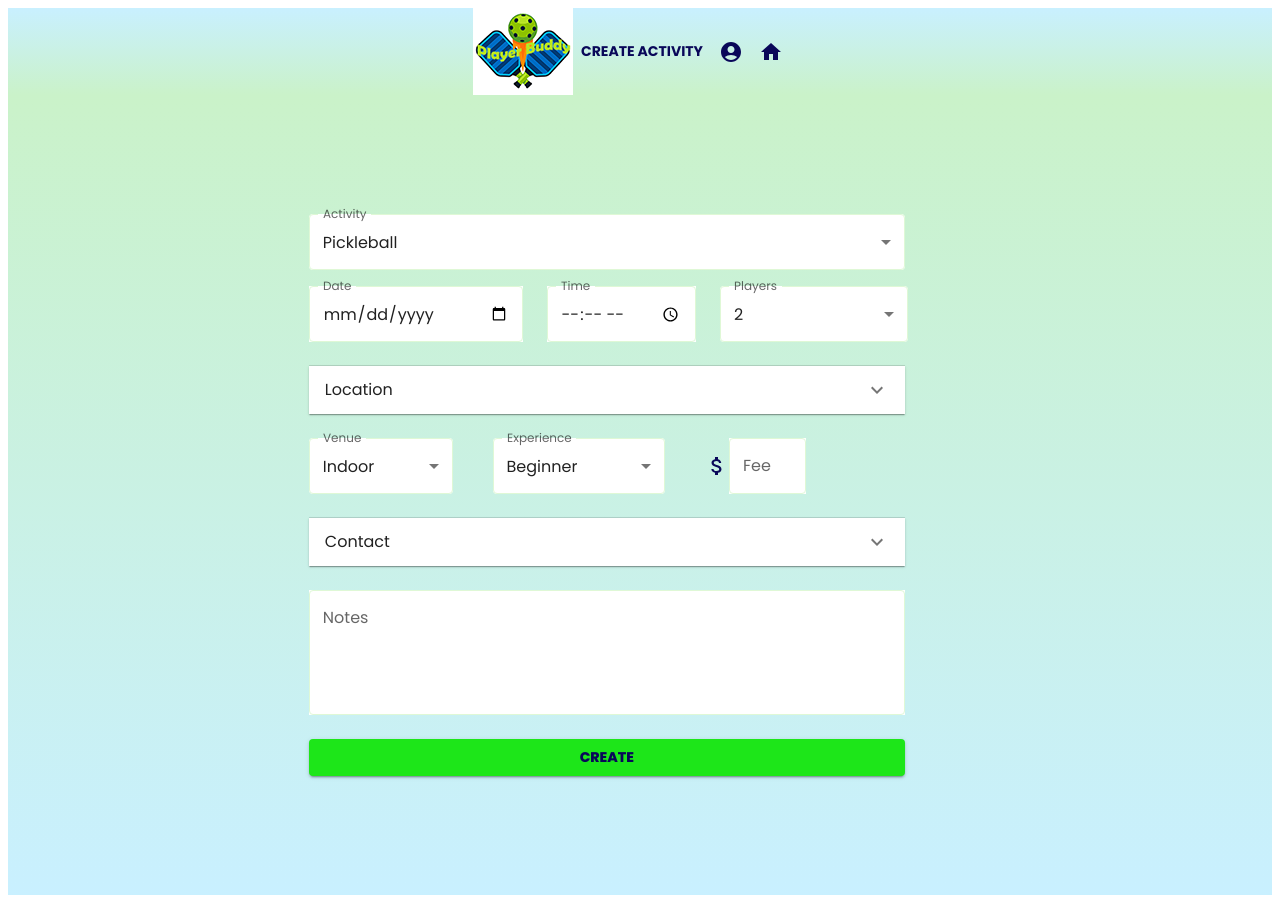
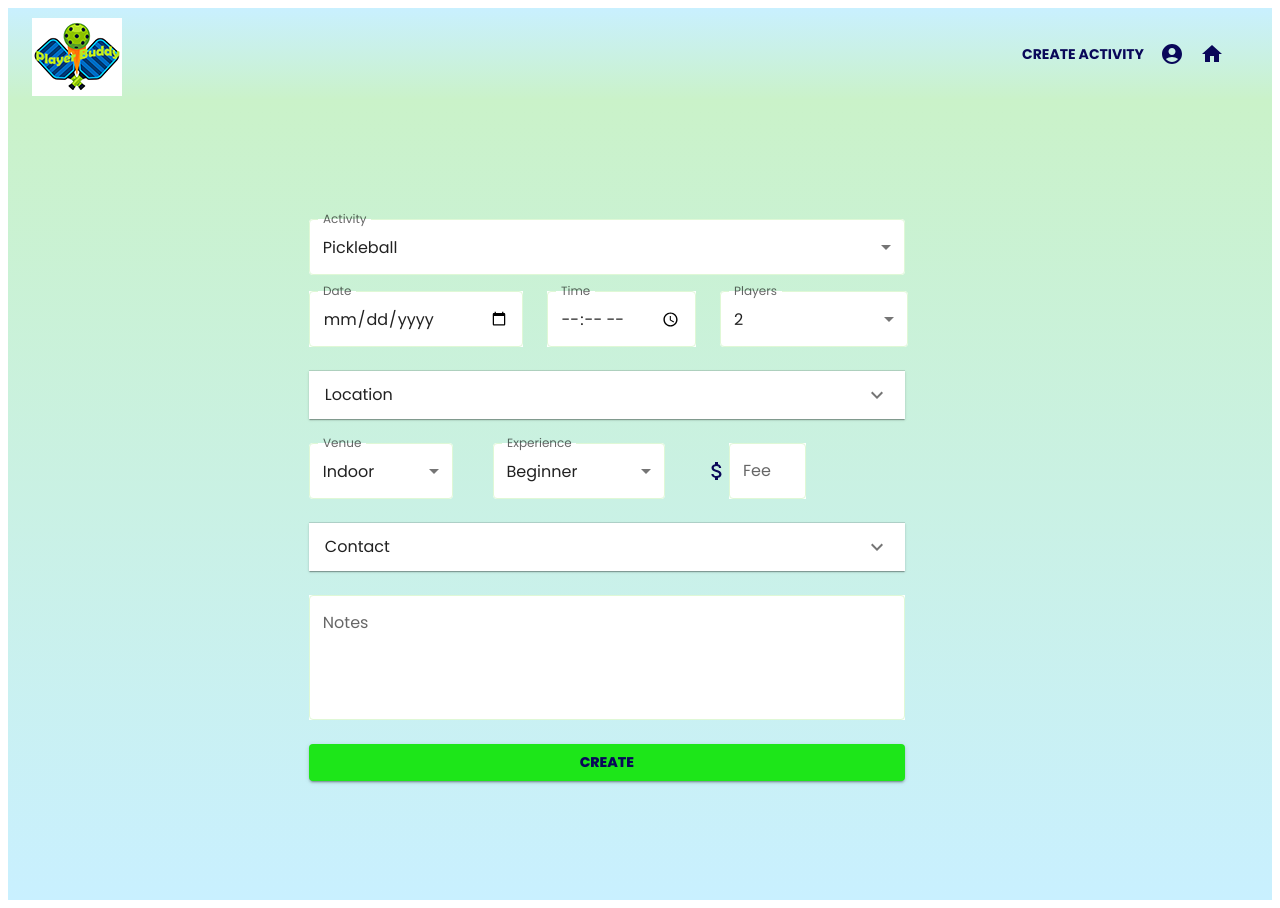
Before and after one commit to Code-the-Dream-School/ee-prac-team1-front, a React (Create React App) app: page /createactivity in a window 1280 px wide. Built offline with nearby package versions, Linux system fonts and the light colour scheme.

Commit message:
Desabled Create Activity button until the user login or register

```diff
--- a/src/components/Navbar.jsx
+++ b/src/components/Navbar.jsx
@@ -1,6 +1,7 @@
 import {
     AppBar,
     Avatar,
+    Box,
     Button,
     IconButton,
     Stack,
@@ -13,7 +14,7 @@ import { ToastContainer, toast } from "react-toastify";
 import AccountCircleIcon from "@mui/icons-material/AccountCircle";
 import HomeIcon from "@mui/icons-material/Home";
 import { Link } from "react-router-dom";
-import Logo from "../assets/logo100.png";
+import Logo from "../assets/logo90.png";
 import LogoutIcon from "@mui/icons-material/Logout";
 import axios from "axios";
 import { theme } from "../utils/theme";
@@ -27,6 +28,17 @@ const Navbar = () => {
     const { firstName, lastName } = user || { firstName: "", lastName: "" };
 
     const handleCreateActivity = () => {
+        if (!isLoggedIn) {
+            toast.warning("Please register or login to create activity", {
+                position: "top-center",
+                autoClose: 3000,
+                hideProgressBar: true,
+                closeOnClick: true,
+                pauseOnHover: true,
+                draggable: true,
+            });
+            return;
+        }
         navigate("/createactivity");
     };
 
@@ -79,10 +91,16 @@ const Navbar = () => {
                     sx={{
                         display: "flex",
                         flexDirection: "row",
-                        justifyContent: "center",
+                        justifyContent: "space-between",
                     }}
                 >
-                    <img src={Logo} alt="Player Buddy Logo" />
+                    <Box
+                        sx={{
+                        marginTop: "10px"
+                        }}
+                    >
+                        <img src={Logo} alt="Player Buddy Logo" />
+                    </Box>
                     <Stack
                         direction="row"
                         sx={{
@@ -92,13 +110,13 @@ const Navbar = () => {
                     >
                         {/* Menu Buttons: Create activity */}
                         {/* </Button> */}
-
                         <Button
                             sx={{
                                 ...theme.navbarButtonStyles,
                             }}
                             variant="text"
                             onClick={handleCreateActivity}
+                            // disabled={!isLoggedIn}
                         >
                             Create Activity
                         </Button>
```
Also changed, not shown: src/assets/logo90.png (added).
